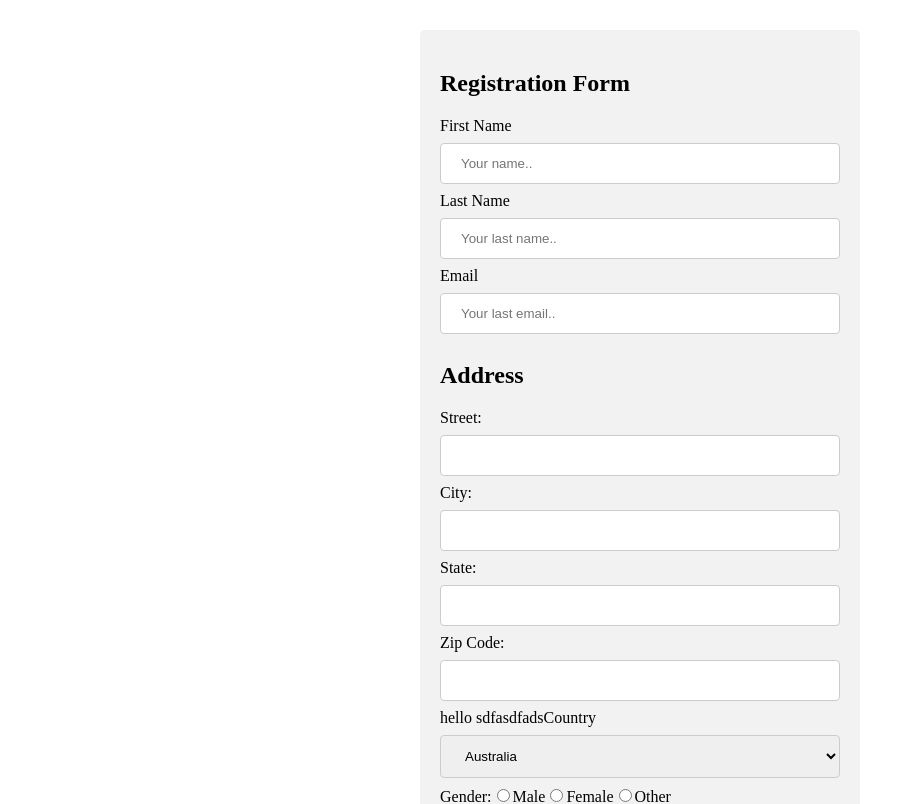
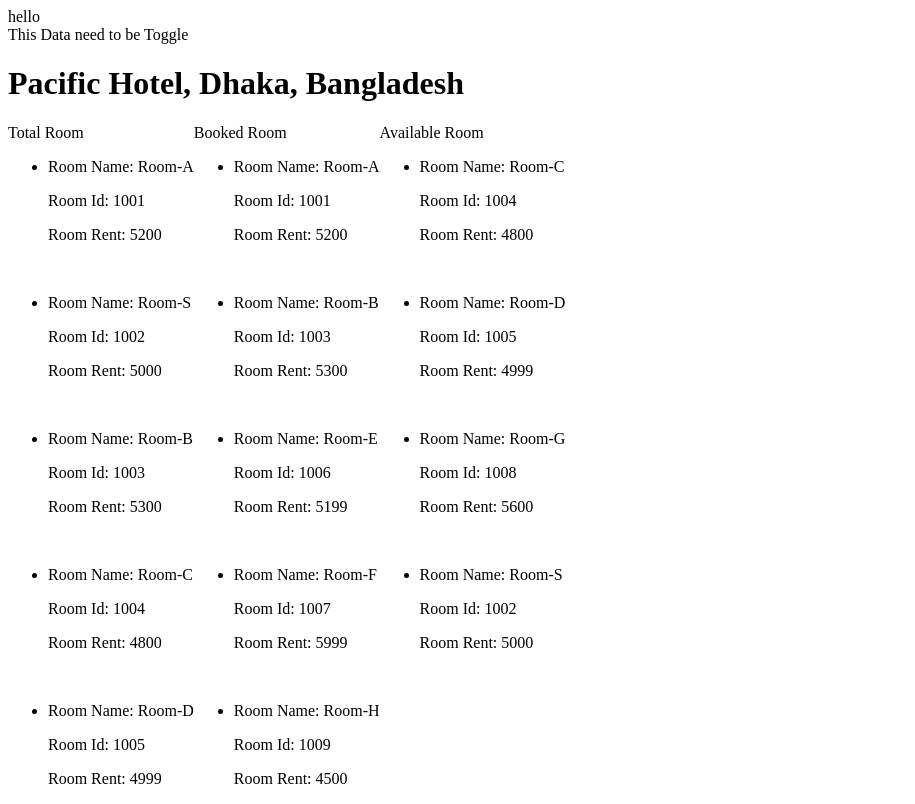
Before and after one commit to TuhinAl/angular-practice, an Angular app: page / in a window 1280 px wide. Shown: the top 804 px of the page, without its empty margins (0-915 px from the left). Built offline with nearby package versions, Linux system fonts and the light colour scheme.

Commit message:
structural directives

```diff
--- a/src/app/app.component.html
+++ b/src/app/app.component.html
@@ -1,4 +1,4 @@
-<div class="form">
+<!-- <div class="form">
   <h2 id="registration">Registration Form</h2>
   <form [formGroup] = "profileForm" (ngSubmit)="onSubmit()">
 
@@ -10,18 +10,18 @@
           <small *ngIf="first?.errors?.['minlength']">First Name Should be minimum length {{first?.errors?.['minlength'].requiredLength}}</small>
         </div>
 
-        <!-- <div>
+        <div>
           <small *ngIf="fname.invalid && fname.touched">First Name is a required field</small>
           <span *ngIf="firstname">You entered {{firstname}}</span>
         </div> -->
-        <br>
+        <!-- <br>
 
         <label for="lname">Last Name</label>
-        <input type="text" id="lname" placeholder="Your last name.." formControlName="lastName">
+        <input type="text" id="lname" placeholder="Your last name.." formControlName="lastName"> -->
         <!-- <div>
           <span *ngIf="lastname">You entered {{lastname}}</span>
         </div> -->
-
+<!--
         <label for="email">Email</label>
         <input type="email" id="email" name="email" placeholder="Your last email.." formControlName="email">
 
@@ -44,8 +44,6 @@
         <label for="zip">Zip Code: </label>
         <input id="zip" type="text" formControlName="zip">
       </div>
-
-<tuhin></tuhin>
 
       <label for="country">Country</label>
       <select id="country" name="country" >
@@ -72,9 +70,9 @@
           <label><input type="checkbox" value="music" name="hobbies"formControlName="hobbies"> Music</label>
       </div>
 
-      <input type="submit" value="Submit" id="btn"><!--[disabled]="!myForm.valid"-->
-    </form>
-</div>
+      <input type="submit" value="Submit" id="btn">[disabled]="!myForm.valid"-->
+    <!-- </form>
+</div> -->
 
 <!-- <div class="form-data">
   <h3>Form Data</h3>
@@ -82,3 +80,5 @@
   <p>Your Hobbies: <b>{{formData.value.hobbies}}</b></p>
 
 </div> -->
+
+<app-rooms></app-rooms>
--- a/src/app/rooms/rooms.component.html
+++ b/src/app/rooms/rooms.component.html
@@ -1 +1,56 @@
-hello sdfasdfads
+hello
+
+<div [hidden]="isToogel">
+    This Data need to be Toggle
+</div>
+<div>
+    <h1>Pacific Hotel, Dhaka, Bangladesh</h1>
+</div>
+
+<!-- Structural Directive -->
+
+    <div class="row" style="display: flex;">
+        <div class="col-md-4">
+            <label for=""> Total Room</label>
+            <div *ngIf="room.totalRooms.length  > 0">
+                <ul>
+                    <li *ngFor="let item of room.totalRooms">
+                        <p>Room Name: {{item.roomName}}</p>
+                        <p> Room Id: {{item.roomId}}</p>
+                        <p>Room Rent: {{item.roomRent}}</p>
+                        <br>
+                    </li>
+                </ul>
+            </div>
+        </div>
+
+        <div class="col-md-4">
+            <label for=""> Booked Room</label>
+            <div *ngIf="room.bookedRooms.length  > 0">
+                <ul>
+                    <li *ngFor="let item of room.bookedRooms">
+                        <p>Room Name: {{item.roomName}}</p>
+                        <p> Room Id: {{item.roomId}}</p>
+                        <p>Room Rent: {{item.roomRent}}</p>
+                        <br>
+                    </li>
+                </ul>
+            </div>
+        </div>
+
+        <div class="col-md-4">
+            <label for="">Available Room</label>
+            <div *ngIf="room.availableRooms.length  > 0">
+                <ul>
+                    <li *ngFor="let item of room.availableRooms">
+                        <p>Room Name: {{item.roomName}}</p>
+                        <p> Room Id: {{item.roomId}}</p>
+                        <p>Room Rent: {{item.roomRent}}</p>
+                        <br>
+                    </li>
+                </ul>
+            </div>
+        </div>
+    </div>
+
+<button class="btn btn-success" (click)="toggle()">Toogle</button>
--- a/src/app/rooms/rooms.component.ts
+++ b/src/app/rooms/rooms.component.ts
@@ -1,12 +1,90 @@
 import { Component } from "@angular/core";
+import { Rooms } from "./rooms";
+import { SingleRoom } from "./single-room";
 
 @Component({
-    selector:'tuhin',
+    selector:'app-rooms',
     templateUrl:'./rooms.component.html',
     styleUrls:['./rooms.component.css']
 })
 export class RoomsComponent{
+    isToogel : Boolean = false;
+    bookedRooms: Array<SingleRoom> = [
+     {"roomName":"Room-A",
+    "roomId":1001,
+    "roomRent":5200},
+    {"roomName":"Room-B",
+    "roomId":1003,
+    "roomRent":5300},
+    {"roomName":"Room-E",
+    "roomId":1006,
+    "roomRent":5199},
+    {"roomName":"Room-F",
+    "roomId":1007,
+    "roomRent":5999},
+    {"roomName":"Room-H",
+    "roomId":1009,
+    "roomRent":4500},
+    {"roomName":"Room-I",
+    "roomId":1010,
+    "roomRent":5050}
+    ]
+    availableRooms: Array<SingleRoom> = [
+    {"roomName":"Room-C",
+    "roomId":1004,
+    "roomRent":4800},
+    {"roomName":"Room-D",
+    "roomId":1005,
+    "roomRent":4999},
+    {"roomName":"Room-G",
+    "roomId":1008,
+    "roomRent":5600},
+    {"roomName":"Room-S",
+    "roomId":1002,
+    "roomRent":5000}]
+
+    totalRooms: Array<SingleRoom> = [
+    {"roomName":"Room-A",
+    "roomId":1001,
+    "roomRent":5200},
+    {"roomName":"Room-S",
+    "roomId":1002,
+    "roomRent":5000},
+    {"roomName":"Room-B",
+    "roomId":1003,
+    "roomRent":5300},
+    {"roomName":"Room-C",
+    "roomId":1004,
+    "roomRent":4800},
+    {"roomName":"Room-D",
+    "roomId":1005,
+    "roomRent":4999},
+    {"roomName":"Room-E",
+    "roomId":1006,
+    "roomRent":5199},
+    {"roomName":"Room-F",
+    "roomId":1007,
+    "roomRent":5999},
+    {"roomName":"Room-G",
+    "roomId":1008,
+    "roomRent":5600},
+    {"roomName":"Room-H",
+    "roomId":1009,
+    "roomRent":4500},
+    {"roomName":"Room-I",
+    "roomId":1010,
+    "roomRent":5050}];
+
+    room: Rooms = {
+        totalRooms: this.totalRooms,
+        availableRooms: this.availableRooms,
+        bookedRooms : this.bookedRooms
+    };
     constructor(){
 
     }
+
+    toggle(){
+        this.isToogel = !this.isToogel;
+    }
 }
--- /dev/null
+++ b/src/app/rooms/rooms.ts
@@ -0,0 +1,9 @@
+import { SingleRoom } from "./single-room";
+
+export interface Rooms{
+    totalRooms: Array<SingleRoom>;
+    bookedRooms: Array<SingleRoom>;
+    availableRooms:Array<SingleRoom>;
+
+    getRoomById?(id: string):Rooms;
+}
--- /dev/null
+++ b/src/app/rooms/single-room.ts
@@ -0,0 +1,5 @@
+export interface SingleRoom{
+    roomName: string;
+    roomId:number;
+    roomRent:number;
+}
```
Also changed, not shown: 1 other file (tests, documents, lock files or other folders).
